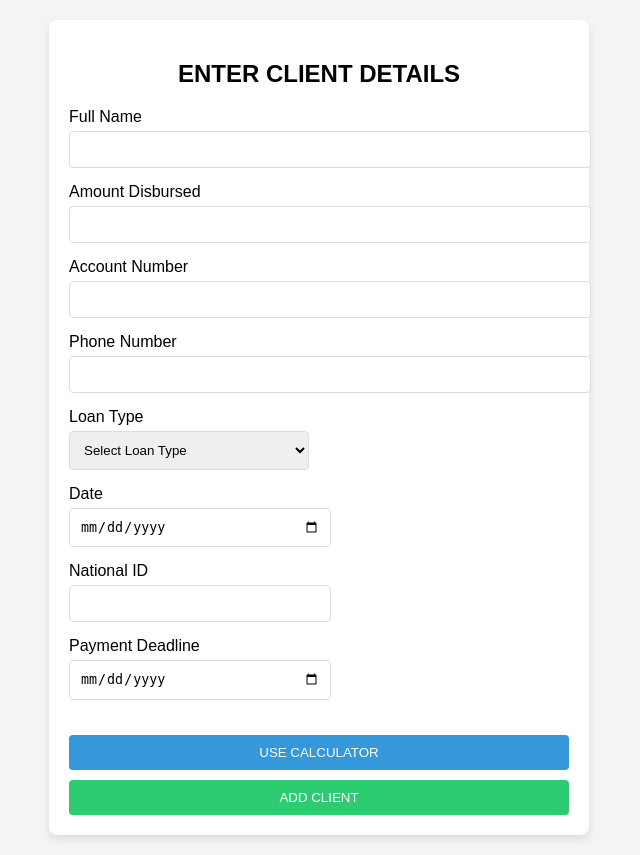
After one commit to petermaturwe/Lean-Finacial-limited-system, a Django app: page /adddebtor/ in a window 1280 px wide. The commit adds this page. Shown: the whole page, without its empty margins (321-961 px from the left). Run offline with Django 4.2, Linux system fonts and the light colour scheme.

Commit message:
added the client details form section and styles it

```diff
--- /dev/null
+++ b/lean/financial/static/src/add-client.css
@@ -0,0 +1,92 @@
+body, html {
+    margin: 0;
+    padding: 0;
+    font-family: 'Arial', sans-serif;
+    background-color: #f4f4f4;
+}
+
+.container {
+    display: flex;
+    justify-content: center;
+    align-items: center;
+    min-height: 100vh;
+    padding: 20px;
+}
+
+.form-container {
+    background: #ffffff;
+    padding: 20px;
+    border-radius: 8px;
+    box-shadow: 0 4px 8px rgba(0, 0, 0, 0.1);
+    width: 100%;
+    max-width: 500px;
+}
+
+h2 {
+    text-align: center;
+    margin-bottom: 20px;
+}
+
+.form-group {
+    margin-bottom: 15px;
+}
+
+.label, input, select {
+    display: block;
+    width: 100%;
+}
+
+input, select {
+    padding: 10px;
+    border: 1px solid #ddd;
+    border-radius: 4px;
+    margin-top: 5px;
+}
+
+.half-width {
+    float: left;
+    width: 48%;
+    margin-right: 4%;
+}
+
+.half-width:last-child {
+    margin-right: 0;
+}
+
+.form-actions {
+    clear: both;
+    padding-top: 20px;
+}
+
+.calculator-button, .submit-button {
+    width: 100%;
+    padding: 10px;
+    border: none;
+    border-radius: 4px;
+    color: white;
+    cursor: pointer;
+}
+
+.calculator-button {
+    background-color: #3498db;
+    margin-bottom: 10px;
+}
+
+.submit-button {
+    background-color: #2ecc71;
+}
+
+/* Responsive Styles */
+@media (max-width: 768px) {
+    .half-width {
+        float: none;
+        width: 100%;
+        margin-right: 0;
+    }
+}
+
+@media (max-width: 480px) {
+    .container {
+        padding: 10px;
+    }
+}
--- /dev/null
+++ b/lean/financial/templates/add-client.html
@@ -0,0 +1,60 @@
+{% load static %}
+<!DOCTYPE html>
+<html lang="en">
+<head>
+    <meta charset="UTF-8">
+    <meta name="viewport" content="width=device-width, initial-scale=1.0">
+    <title>Enter Client Details</title>
+    <link rel="stylesheet" href="{% static 'src/add-client.css' %}">
+</head>
+<body>
+
+<div class="container">
+    <div class="form-container">
+        <h2>ENTER CLIENT DETAILS</h2>
+        <form>
+            <div class="form-group">
+                <label for="full-name">Full Name</label>
+                <input type="text" id="full-name" name="full-name" required>
+            </div>
+            <div class="form-group">
+                <label for="amount-disbursed">Amount Disbursed</label>
+                <input type="number" id="amount-disbursed" name="amount-disbursed" required>
+            </div>
+            <div class="form-group">
+                <label for="account-number">Account Number</label>
+                <input type="text" id="account-number" name="account-number" required>
+            </div>
+            <div class="form-group">
+                <label for="phone-number">Phone Number</label>
+                <input type="tel" id="phone-number" name="phone-number" required>
+            </div>
+            <div class="form-group half-width">
+                <label for="loan-type">Loan Type</label>
+                <select id="loan-type" name="loan-type" required>
+                    <option value="">Select Loan Type</option>
+                    <!-- Add loan type options here -->
+                </select>
+            </div>
+            <div class="form-group half-width">
+                <label for="date">Date</label>
+                <input type="date" id="date" name="date" required>
+            </div>
+            <div class="form-group half-width">
+                <label for="national-id">National ID</label>
+                <input type="text" id="national-id" name="national-id" required>
+            </div>
+            <div class="form-group half-width">
+                <label for="payment-deadline">Payment Deadline</label>
+                <input type="date" id="payment-deadline" name="payment-deadline" required>
+            </div>
+            <div class="form-actions">
+                <button type="button" class="calculator-button">USE CALCULATOR</button>
+                <button type="submit" class="submit-button">ADD CLIENT</button>
+            </div>
+        </form>
+    </div>
+</div>
+
+</body>
+</html>
--- a/lean/financial/templates/client-detail.html
+++ b/lean/financial/templates/client-detail.html
@@ -5,7 +5,7 @@
     <meta charset="UTF-8">
     <meta name="viewport" content="width=device-width, initial-scale=1.0">
     <title>Client Details</title>
-    <link rel="stylesheet" href="{% static 'src/clien-detail.css'%}">
+    <link rel="stylesheet" href="{% static 'src/client-detail.css'%}">
 </head>
 <body>
 
--- a/lean/financial/urls.py
+++ b/lean/financial/urls.py
@@ -8,6 +8,8 @@ urlpatterns = [
     path('', views.login, name='login'),
     path('index/', views.index, name='index'),
     path('asset/', views.asset, name='asset'),
+    path('client/', views.client, name='client'),
+    path('adddebtor/', views.adddebtor, name='adddebtor'),
     path('api/b2b/payment/', B2BPaymentAPIView.as_view(), name='b2b_payment'),
 
 ]
--- a/lean/financial/views.py
+++ b/lean/financial/views.py
@@ -18,6 +18,13 @@ def index(request):
 def asset(request):
     return render(request, 'assetmanagement.html')
 
+def client(request):
+    return render(request, 'client-detail.html')
+
+def adddebtor(request):
+    return render(request, 'add-client.html')
+
+
 @method_decorator(csrf_exempt, name='dispatch')
 class B2BPaymentAPIView(APIView):
     def post(self, request, *args, **kwargs):
```
Also changed, not shown: lean/financial/static/src/styles.css (+10 -0 lines), lean/financial/templates/index.html (+6 -3 lines).
